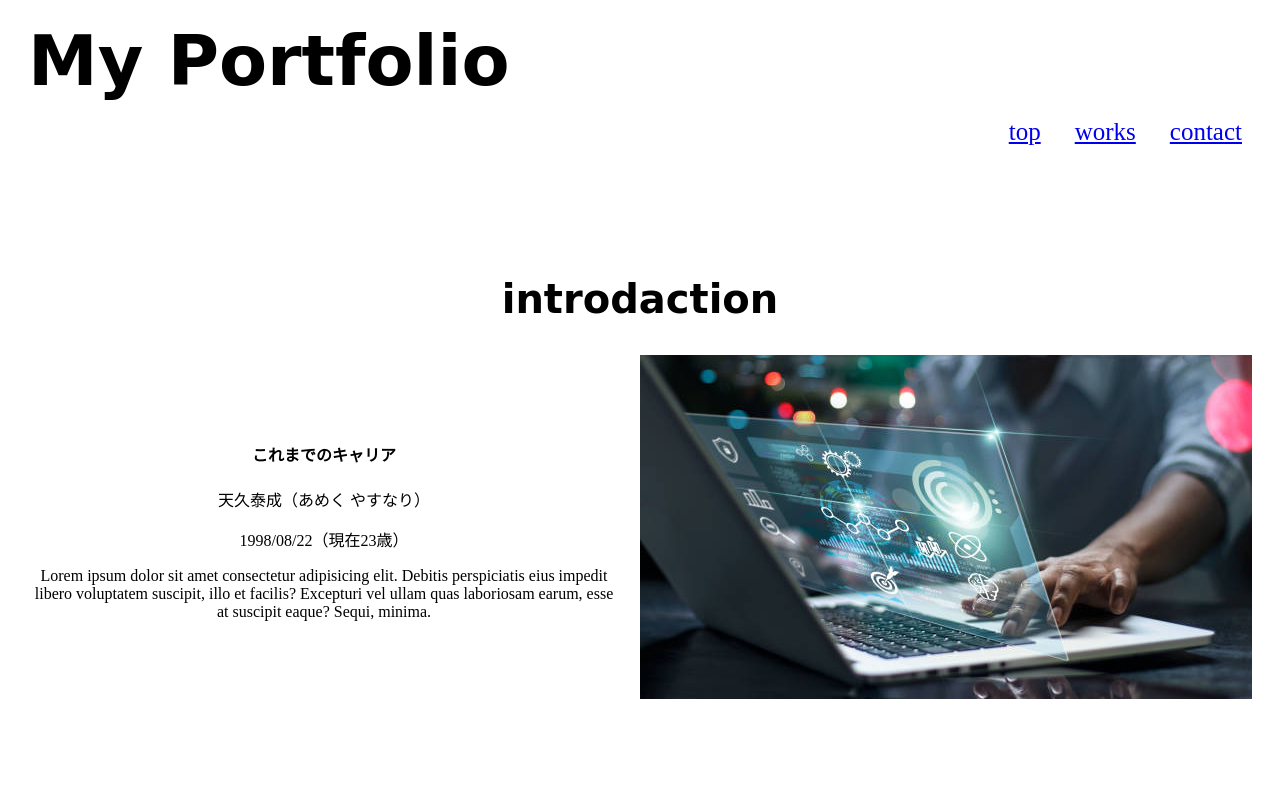
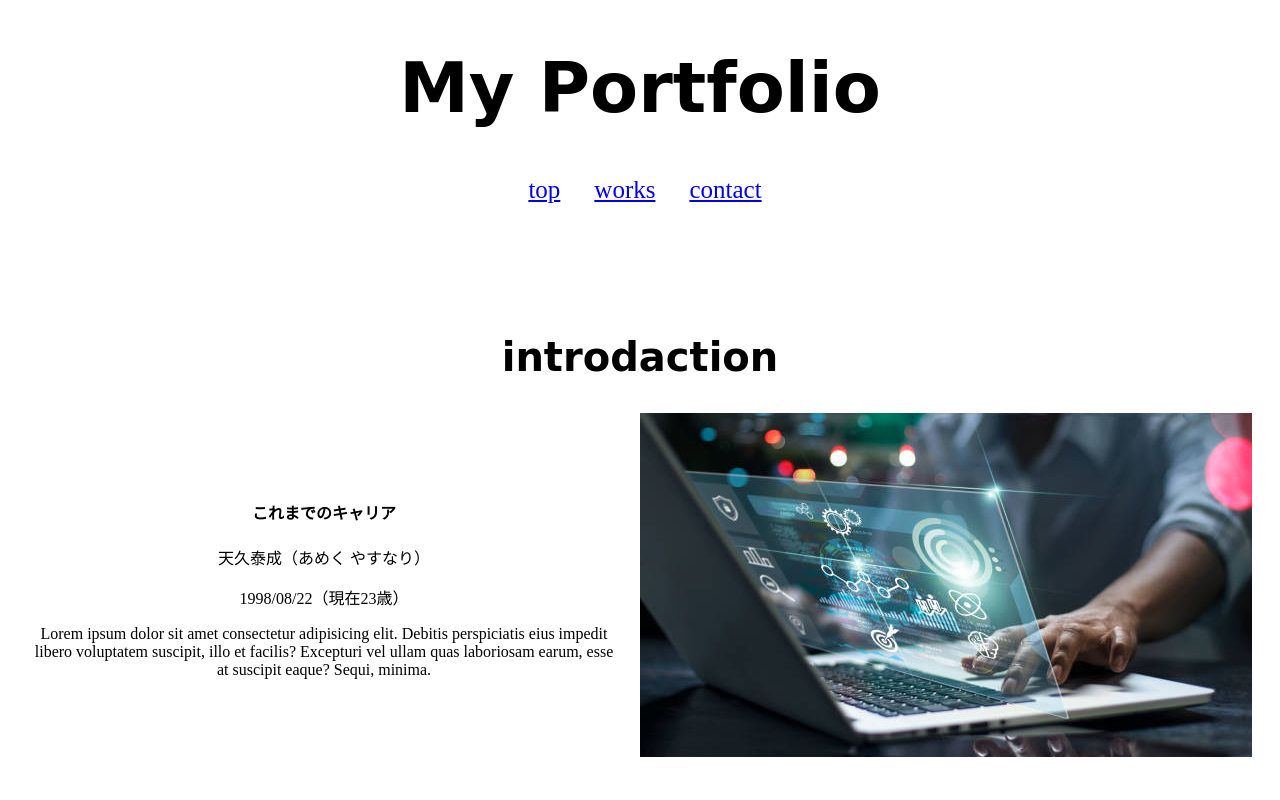
Before and after one commit to yasunariameku/web_tangenkadai1, a plain HTML site: page top.html in a window 1280 px wide. Shown: the top 800 px of the page. Drawn offline with Linux system fonts and the light colour scheme.

Commit message:
headerのスタイル変更

```diff
--- a/style/style.css
+++ b/style/style.css
@@ -3,13 +3,14 @@ header {
 }
 
 header h1 {
-    margin: 20px 0 0 20px;
+    /* margin: 20px 0 0 20px; */
+    text-align: center;
     font-size: 70px;
     font-family: 'Caveat', cursive;
 }
 
 header ul {
-    text-align: right;
+    text-align: center;
 }
 
 header li {
```
